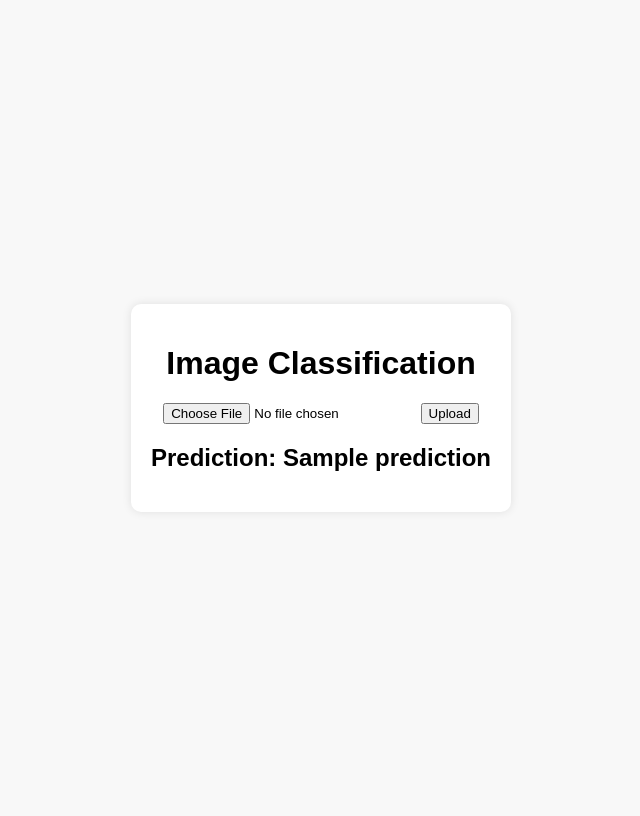
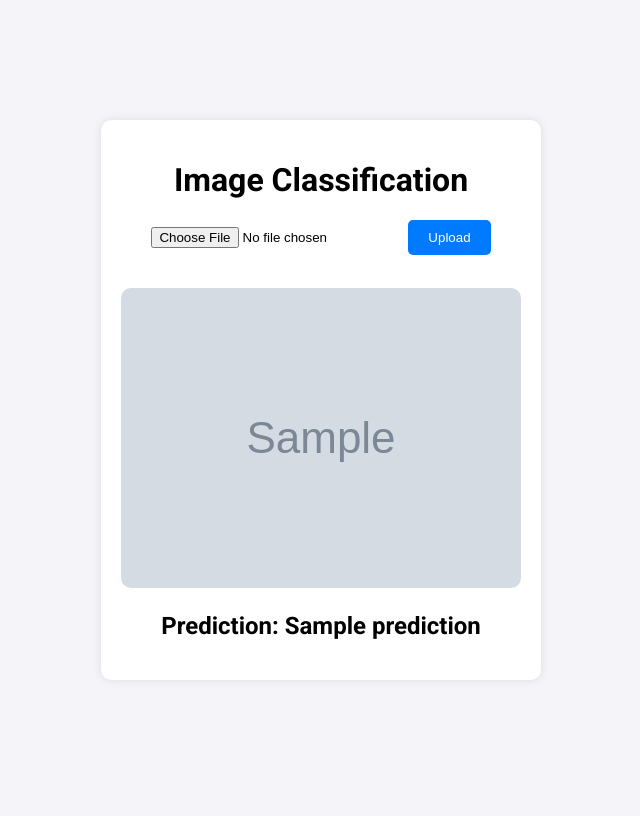
Before and after one commit to MahanVeisi8/Face_recognition, a Flask app: template templates/index.html in a window 1280 px wide. Shown: the whole page, without its empty margins (319-959 px from the left). After the commit the page ends 639 px from the top, so only its background shows below. Run offline with Flask 3, Linux system fonts and the light colour scheme; the template is opened without the code that fills it: most values are stand-ins (such as "Sample title", 1, 10 or a date in 2020); grey boxes marked "Sample" are stand-in pictures.

Commit message:
project added

```diff
--- a/app.py
+++ b/app.py
@@ -6,7 +6,7 @@ from tensorflow.keras.models import load_model
 
 # Initialize Flask app
 app = Flask(__name__)
-UPLOAD_FOLDER = 'uploads'
+UPLOAD_FOLDER = 'static/uploads'
 app.config['UPLOAD_FOLDER'] = UPLOAD_FOLDER
 
 # Load pre-trained model
@@ -54,7 +54,6 @@ def upload():
         return redirect(request.url)
 
     file = request.files['file']
-
     if file.filename == '':
         return redirect(request.url)
 
@@ -64,7 +63,9 @@ def upload():
         img_array = preprocess_image(filename)
         predictions = model.predict(img_array)
         predicted_class = class_labels[np.argmax(predictions)]
-        return render_template('index.html', prediction=predicted_class)
+         # Provide a URL path for the image
+        image_url = url_for('static', filename='uploads/' + file.filename)
 
+        return render_template('index.html', prediction=predicted_class, image_url=image_url)
 if __name__ == '__main__':
     app.run(debug=True)
--- a/static/css/styles.css
+++ b/static/css/styles.css
@@ -1,18 +1,58 @@
 body {
-    font-family: Arial, sans-serif;
+    font-family: 'Roboto', sans-serif;
     display: flex;
     justify-content: center;
     align-items: center;
     height: 100vh;
-    background-color: #f8f8f8;
+    background-color: #f4f4f9;
+    margin: 0; /* Reset default margin */
 }
+
 .container {
     text-align: center;
     background: #fff;
     padding: 20px;
     border-radius: 10px;
     box-shadow: 0 0 10px rgba(0, 0, 0, 0.1);
+    width: auto; /* Adjust width as needed */
+    max-width: 600px; /* Maximum width to control layout */
 }
-form {
+
+button {
+    background-color: #007bff;
+    color: white;
+    padding: 10px 20px;
+    border: none;
+    border-radius: 5px;
+    cursor: pointer;
+    transition: background-color 0.3s ease, transform 0.3s ease;
+}
+
+button:hover {
+    background-color: #0056b3;
+    transform: scale(1.05);
+}
+
+input[type='file'] {
     margin-bottom: 20px;
 }
+
+input[type='file']:hover, input[type='file']:focus {
+    border-color: #007bff;
+}
+
+#preview {
+    max-height: 300px; /* Limit the height of the image */
+    max-width: 100%; /* Ensure it scales within the container */
+    margin-top: 20px;
+    border-radius: 10px; /* Optional: adds rounded corners to the image */
+}
+.prediction {
+    animation: fadeIn 1s ease-in-out;
+    margin-top: 20px; /* Space between image and text */
+}
+
+@keyframes fadeIn {
+    from { opacity: 0; }
+    to { opacity: 1; }
+}
--- a/templates/index.html
+++ b/templates/index.html
@@ -5,17 +5,33 @@
     <meta name="viewport" content="width=device-width, initial-scale=1.0">
     <title>Image Classification</title>
     <link rel="stylesheet" href="{{ url_for('static', filename='css/styles.css') }}">
+    <link href="https://fonts.googleapis.com/css2?family=Roboto:wght@400;500;700&display=swap" rel="stylesheet">
 </head>
 <body>
     <div class="container">
         <h1>Image Classification</h1>
         <form action="{{ url_for('upload') }}" method="post" enctype="multipart/form-data">
-            <input type="file" name="file" required>
+            <input type="file" name="file" id="imgInput" required>
             <button type="submit">Upload</button>
         </form>
-        {% if prediction %}
-            <h2>Prediction: {{ prediction }}</h2>
+        <!-- Conditionally render image and prediction -->
+        {% if image_url %}
+            <img id="preview" src="{{ image_url }}" alt="Uploaded Image" style="max-width: 100%; margin-top: 20px;">
+            <h2 class="prediction">Prediction: {{ prediction }}</h2>
+        {% else %}
+            <img id="preview" src="#" alt="Image Preview" style="max-width: 100%; display: none; margin-top: 20px;">
         {% endif %}
     </div>
+    <script>
+    document.getElementById('imgInput').onchange = function(event) {
+        var reader = new FileReader();
+        reader.onload = function(){
+            var preview = document.getElementById('preview');
+            preview.src = reader.result;
+            preview.style.display = 'block';
+        };
+        reader.readAsDataURL(event.target.files[0]);
+    };
+    </script>
 </body>
 </html>
```
Also changed, not shown: test/IMG_20240523_190111_057.jpg (added), test/WIN_20240524_09_50_51_Pro.jpg (deleted), test/photo_2024-05-23_18-16-10.jpg (added), test/photo_2024-05-23_18-44-20.jpg (added).
